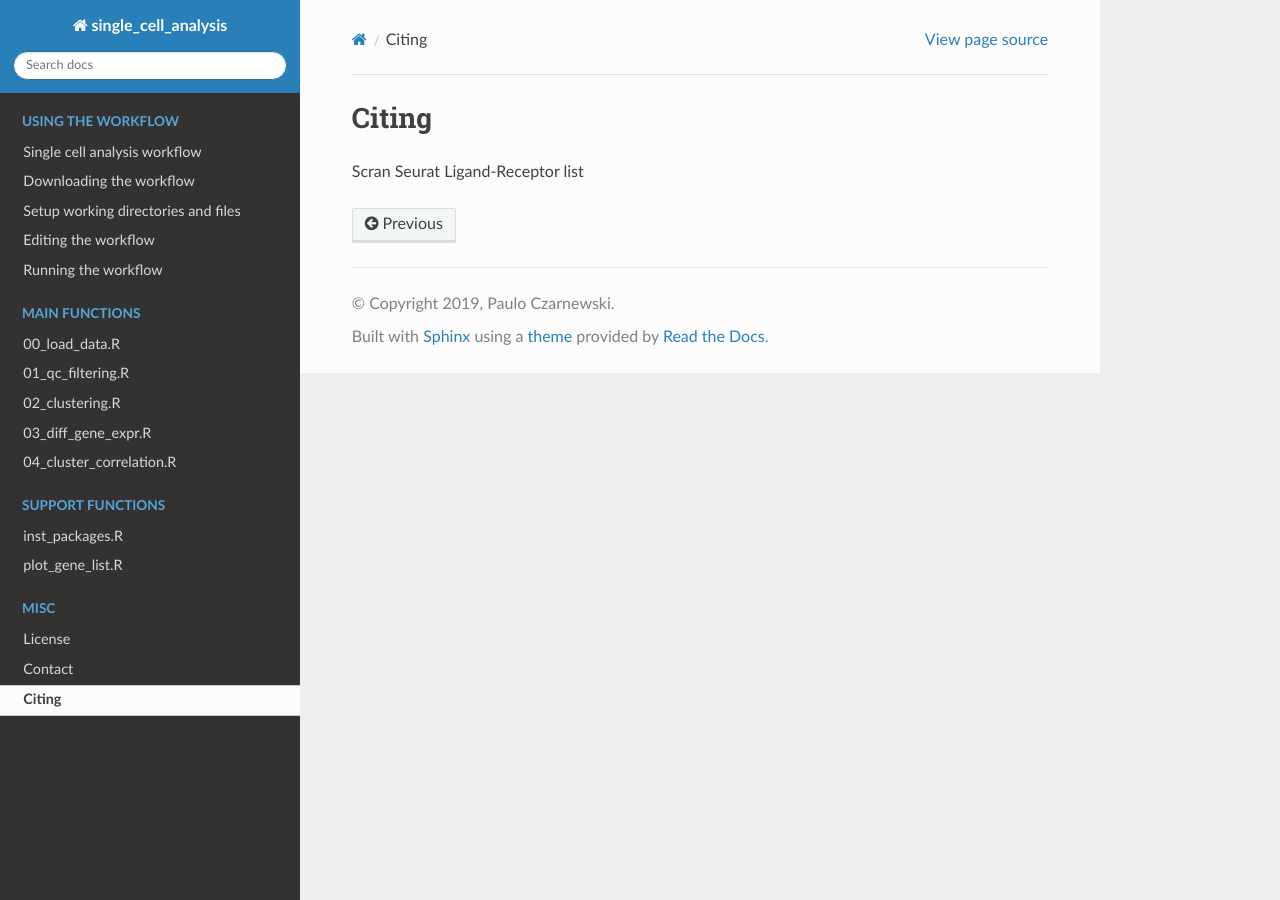
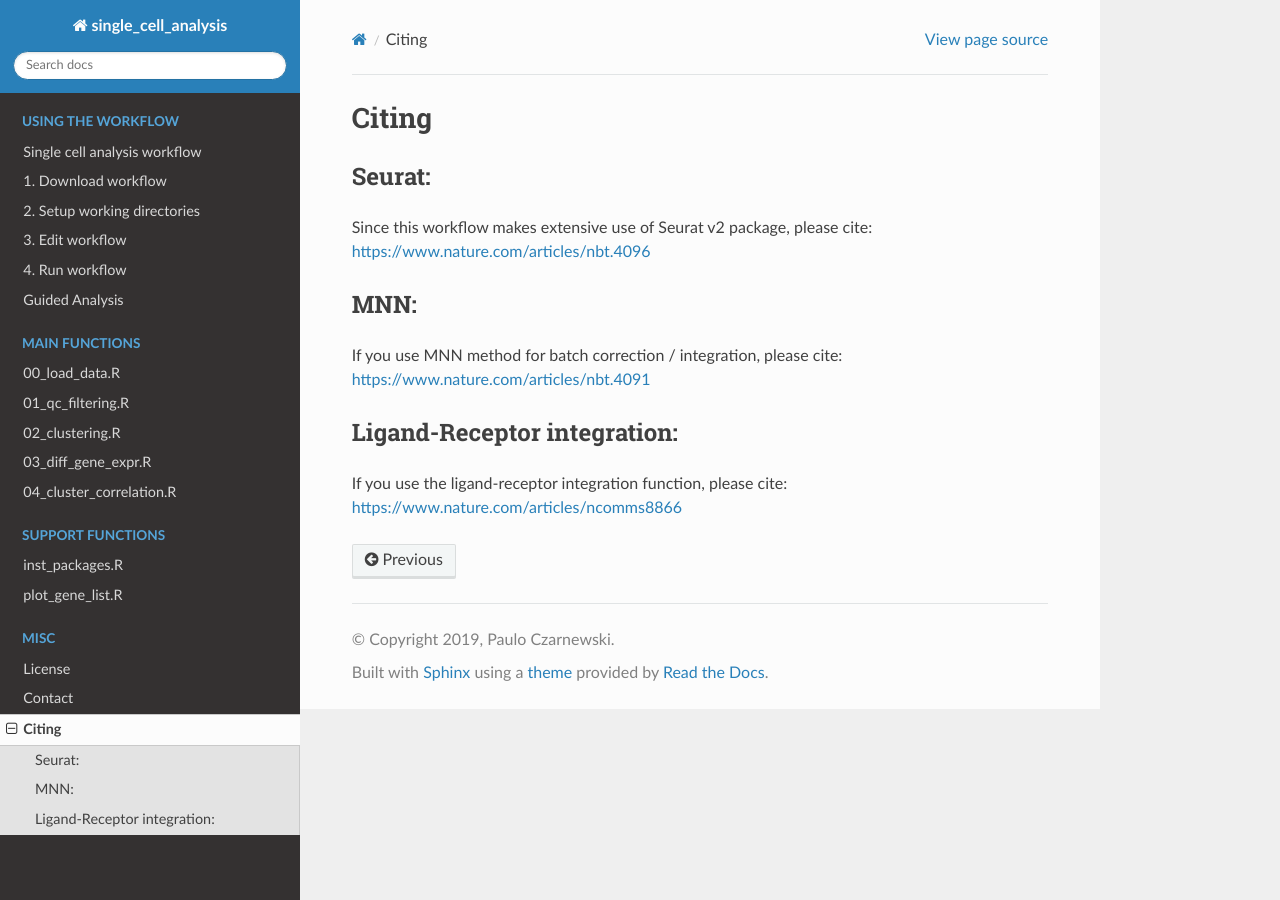
Before and after one commit to NBISweden/sauron, a Sphinx documentation site: the page built from docs/source/citing.rst, in a window 1280 px wide. Built offline with Sphinx 7.4.7 and the Read the Docs theme 2.0.0, drawn with Linux system fonts in a browser that asks for light colours; pages that are not in the unit, such as notebooks, are missing from menus.

Commit message:
added interactome and fixed intalation function

```diff
--- a/docs/index.rst
+++ b/docs/index.rst
@@ -12,7 +12,7 @@
    :caption: Using the workflow
 
    workflow/workflow
-   workflow/Guided Analysis
+   workflow/guided_analysis
 
 
 
--- a/docs/source/citing.rst
+++ b/docs/source/citing.rst
@@ -2,6 +2,19 @@
 ======
 
 
-Scran
-Seurat
-Ligand-Receptor list
+Seurat:
+-------
+Since this workflow makes extensive use of Seurat v2 package, please cite:
+https://www.nature.com/articles/nbt.4096
+
+
+MNN:
+----
+If you use MNN method for batch correction / integration, please cite:
+https://www.nature.com/articles/nbt.4091
+
+
+Ligand-Receptor integration:
+----------------------------
+If you use the ligand-receptor integration function, please cite:
+https://www.nature.com/articles/ncomms8866
--- a/docs/workflow/workflow.rst
+++ b/docs/workflow/workflow.rst
@@ -23,8 +23,8 @@
 
 
 
-Downloading the workflow
-========================
+1. Download workflow
+====================
 Some text.
 
 Checkout the latest version of this repository::
@@ -33,8 +33,8 @@
 
 
 
-Setup working directories and files
-===================================
+2. Setup working directories
+============================
 Some text.
 
 Checkout the latest version of this repository::
@@ -45,15 +45,15 @@
 
 
 
-Editing the workflow
-====================
+3. Edit workflow
+================
 Some text.
 
 
 
 
-Running the workflow
-====================
+4. Run workflow
+===============
 Some text.
 
 
```
Also changed, not shown: 8 other files.
